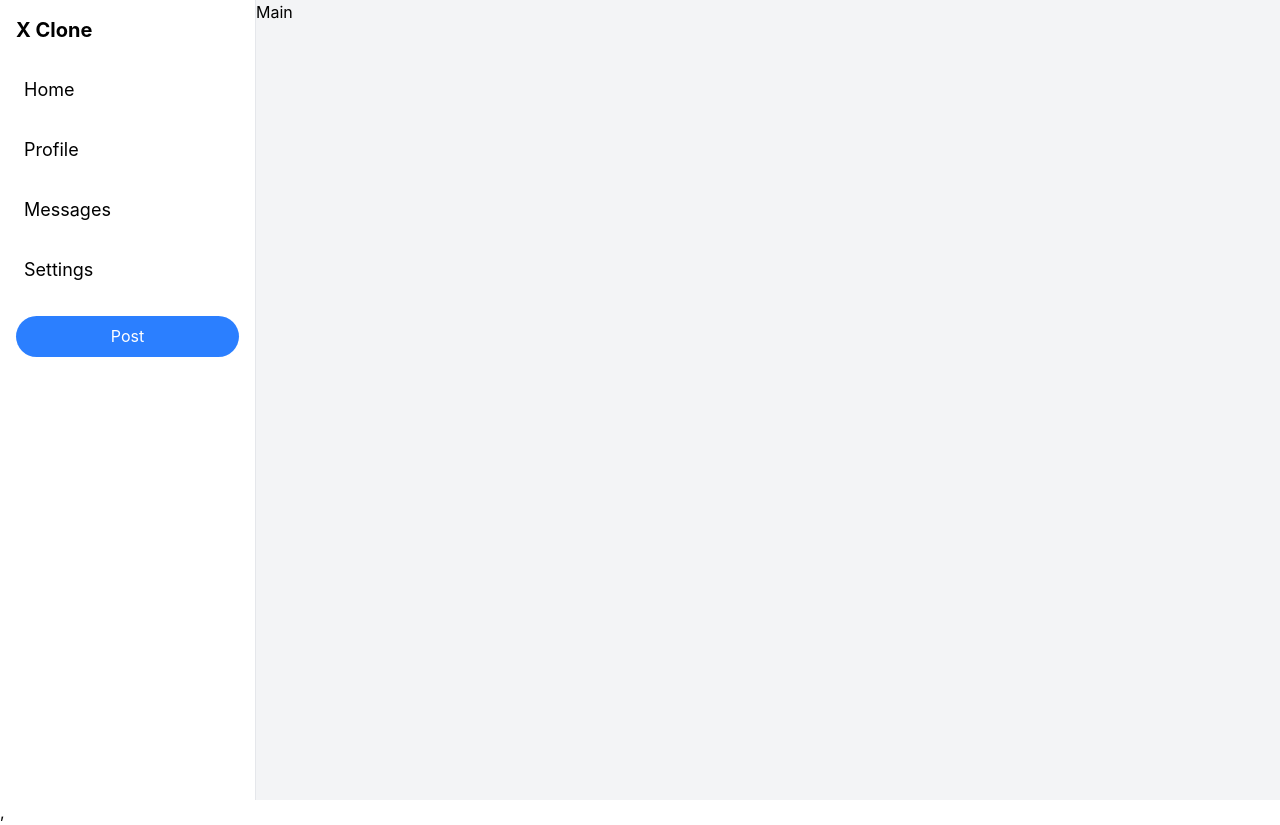
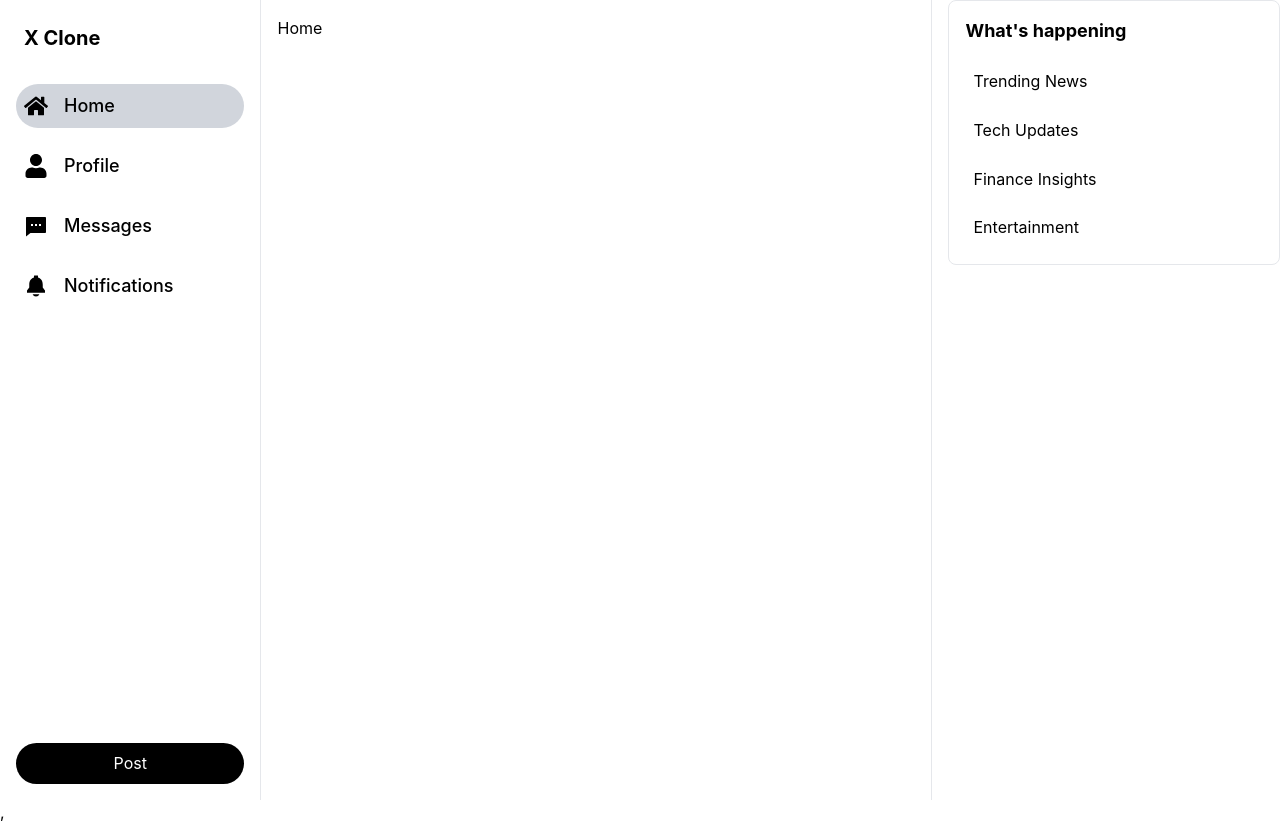
Before and after one commit to kirothanh/social-app, a React (Vite) app in the folder social-app-client/: page / in a window 1280 px wide. Built offline with nearby package versions, Linux system fonts and the light colour scheme.

Commit message:
Fix: Update layout and routes

```diff
--- a/social-app-client/package.json
+++ b/social-app-client/package.json
@@ -18,6 +18,7 @@
     "react": "^18.3.1",
     "react-dom": "^18.3.1",
     "react-hook-form": "^7.54.2",
+    "react-icons": "^5.5.0",
     "react-router-dom": "^6.29.0",
     "tailwindcss": "^4.0.8",
     "yup": "^1.6.1"
--- a/social-app-client/src/App.tsx
+++ b/social-app-client/src/App.tsx
@@ -3,20 +3,44 @@ import Home from "./pages/Home/Home";
 import Login from "./pages/Auth/Login/Login";
 import Register from "./pages/Auth/Register/Register";
 import ProtectedRoute from "./components/ProtectedRoute";
+import Layout from "./layouts/Layout";
+import Profile from "./pages/Profile";
+import Notifications from "./pages/Notifications";
+import Messages from "./pages/Messages";
 
 export default function App() {
   return (
-    <div>
     <Routes>
       <Route path="/login" element={<Login />} />
       <Route path="/register" element={<Register />} />
-
       <Route path="/" element={
         <ProtectedRoute>
+          <Layout>
             <Home />
+          </Layout>
+        </ProtectedRoute>
+      } />
+      <Route path="/profile" element={
+        <ProtectedRoute>
+          <Layout>
+            <Profile />
+          </Layout>
+        </ProtectedRoute>
+      } />
+      <Route path="/messages" element={
+        <ProtectedRoute>
+          <Layout>
+            <Messages />
+          </Layout>
+        </ProtectedRoute>
+      } />
+      <Route path="/notifications" element={
+        <ProtectedRoute>
+          <Layout>
+            <Notifications />
+          </Layout>
         </ProtectedRoute>
       } />
     </Routes>
-    </div>
   )
 }
--- /dev/null
+++ b/social-app-client/src/layouts/Layout/index.tsx
@@ -0,0 +1,28 @@
+import { ReactNode } from 'react';
+import Sidebar from '../Sidebar';
+import { Widgets } from '../Widgets';
+import { useLocation } from 'react-router-dom';
+
+interface ILayoutProps {
+  children: ReactNode;
+}
+
+const Layout = ({ children }: ILayoutProps) => {
+  const location = useLocation();
+
+  return (
+    <div className="flex min-h-screen justify-center">
+      <div className="w-[275px] bg-white md:block">
+        <Sidebar activePath={location.pathname}/>
+      </div>
+      <div className="w-full max-w-2xl border-x border-gray-200 p-4">
+        {children}
+      </div>
+      <div className="w-[350px] hidden lg:block ml-4">
+        <Widgets />
+      </div>
+    </div>
+  );
+};
+
+export default Layout
--- a/social-app-client/src/layouts/Main/index.tsx
+++ /dev/null
@@ -1,7 +0,0 @@
-const Main = () => {
-  return (
-    <div>Main</div>
-  )
-}
-
-export default Main
--- a/social-app-client/src/layouts/Sidebar/index.tsx
+++ b/social-app-client/src/layouts/Sidebar/index.tsx
@@ -1,18 +1,42 @@
-const Sidebar = () => {
+import {FaHome, FaUser} from "react-icons/fa";
+import { IoNotificationsSharp } from "react-icons/io5";
+import { RiMessage2Fill } from "react-icons/ri";
+import { Link } from "react-router-dom";
+
+interface ISidebarProps {
+  activePath: string
+}
+
+const Sidebar = ({activePath}: ISidebarProps) => {
+  const menuItems = [
+    { path: "/", label: "Home", icon: <FaHome className="text-2xl" /> },
+    { path: "/profile", label: "Profile", icon: <FaUser className="text-2xl" /> },
+    { path: "/messages", label: "Messages", icon: <RiMessage2Fill className="text-2xl" /> },
+    { path: "/notifications", label: "Notifications", icon: <IoNotificationsSharp className="text-2xl" /> },
+  ];
+
   return (
-    <div className="p-4 max-w-[275px]">
-      <h1 className="text-xl font-bold mb-6">X Clone</h1>
-      <ul className="space-y-4 ">
-        <li className="text-lg hover:bg-gray-100 p-2 rounded-full cursor-pointer">Home</li>
-        <li className="text-lg hover:bg-gray-100 p-2 rounded-full cursor-pointer">Profile</li>
-        <li className="text-lg hover:bg-gray-100 p-2 rounded-full cursor-pointer">Messages</li>
-        <li className="text-lg hover:bg-gray-100 p-2 rounded-full cursor-pointer">Settings</li>
-      </ul>
-      <button className="mt-6 w-full bg-blue-500 text-white py-2 rounded-full hover:bg-blue-600">
+    <div className="p-4 max-w-[275px] flex flex-col justify-between h-full">
+      <div>
+        <h1 className="text-xl font-bold mb-6 p-2 cursor-pointer">X Clone</h1>
+        <ul className="space-y-4 ">
+          {
+            menuItems.map((item) => (
+              <li key={item.path} className={`flex items-center p-2 rounded-full cursor-pointer hover:bg-gray-200 ${activePath === item.path ? 'bg-gray-300 font-bold' : ''}`}>
+              <Link to={item.path} className="flex items-center w-full">
+                {item.icon}
+                <span className="hidden md:block ml-4 text-lg font-medium">{item.label}</span>
+              </Link>
+            </li>
+            ))
+          }
+        </ul>
+      </div>
+      <button className="mt-6 w-full bg-black text-white py-2 rounded-full hover:bg-orange-950 cursor-pointer">
         Post
       </button>
     </div>
   );
-}
+};
 
 export default Sidebar;
--- /dev/null
+++ b/social-app-client/src/layouts/Widgets/index.tsx
@@ -0,0 +1,13 @@
+export const Widgets = () => {
+  return (
+    <div className="p-4 bg-white border border-gray-200 rounded-lg">
+      <h2 className="text-lg font-bold mb-4">What's happening</h2>
+      <ul className="space-y-2">
+        <li className="p-2 hover:bg-gray-100 cursor-pointer rounded">Trending News</li>
+        <li className="p-2 hover:bg-gray-100 cursor-pointer rounded">Tech Updates</li>
+        <li className="p-2 hover:bg-gray-100 cursor-pointer rounded">Finance Insights</li>
+        <li className="p-2 hover:bg-gray-100 cursor-pointer rounded">Entertainment</li>
+      </ul>
+    </div>
+  );
+};
--- a/social-app-client/src/pages/Home/Home.tsx
+++ b/social-app-client/src/pages/Home/Home.tsx
@@ -1,20 +1,5 @@
-import Sidebar from "../../layouts/Sidebar";
-import Main from "../../layouts/Main";
-
 export default function Home() {
   return (
-    <div className="flex min-h-screen bg-gray-100">
-      <div className="md:w-1/5 bg-white border-r border-gray-200">
-        <Sidebar />
-      </div>
-      <Main />
-
-      {/* <div className="md:w-3/5 px-4">
-        <Feed />
-      </div>
-      <div className="hidden md:block md:w-1/5 bg-white border-l border-gray-200">
-        <Trends />
-      </div> */}
-    </div>
+    <div>Home</div>
   )
 }
--- /dev/null
+++ b/social-app-client/src/pages/Messages/index.tsx
@@ -0,0 +1,7 @@
+const Messages = () => {
+  return (
+    <div>Messages</div>
+  )
+}
+
+export default Messages
--- /dev/null
+++ b/social-app-client/src/pages/Notifications/index.tsx
@@ -0,0 +1,7 @@
+const Notifications = () => {
+  return (
+    <div>Notifications</div>
+  )
+}
+
+export default Notifications
--- /dev/null
+++ b/social-app-client/src/pages/Profile/index.tsx
@@ -0,0 +1,7 @@
+const Profile = () => {
+  return (
+    <div>Profile</div>
+  )
+}
+
+export default Profile
```
Also changed, not shown: 1 other file (tests, documents, lock files or other folders). Lines whose indentation alone changed are shown as unchanged.
